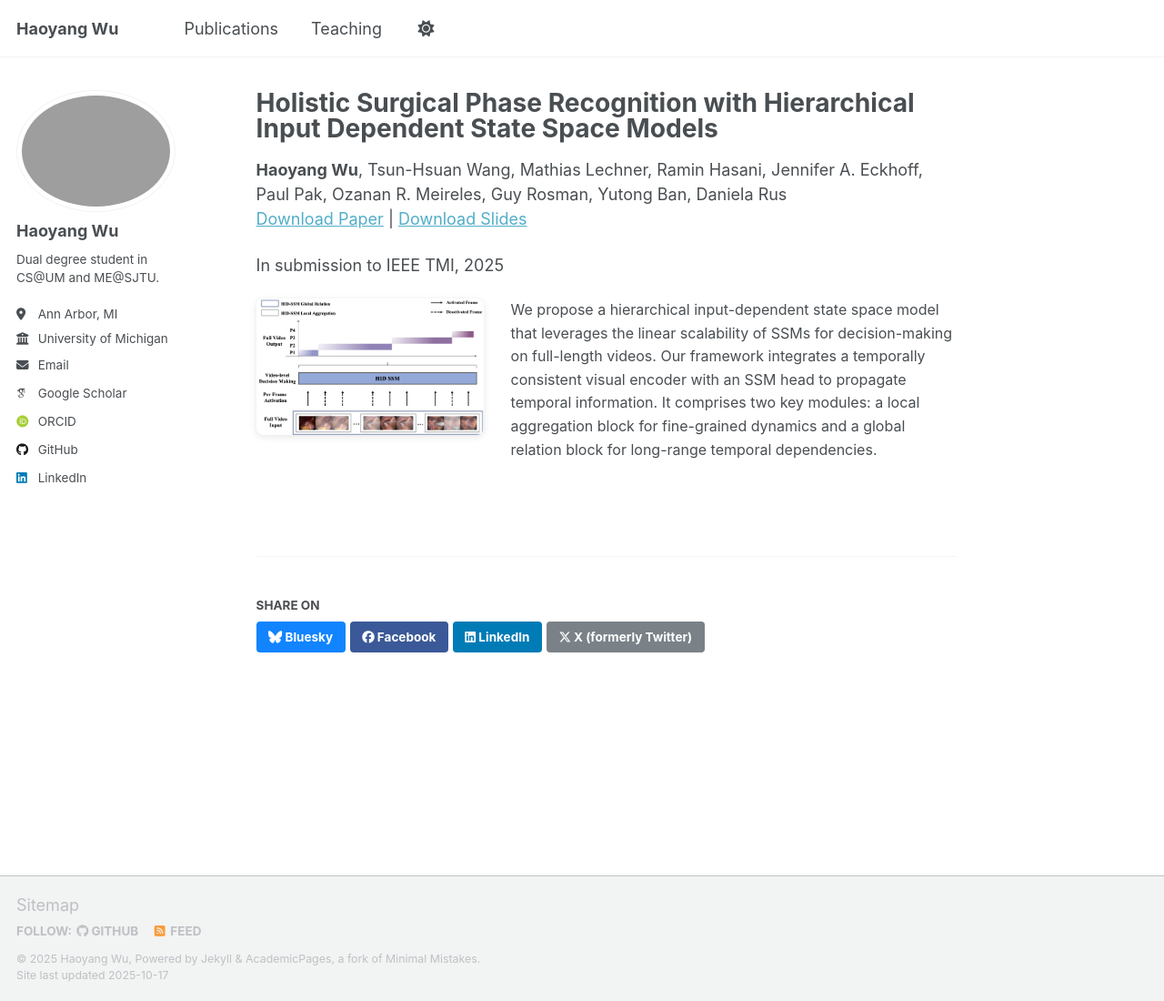
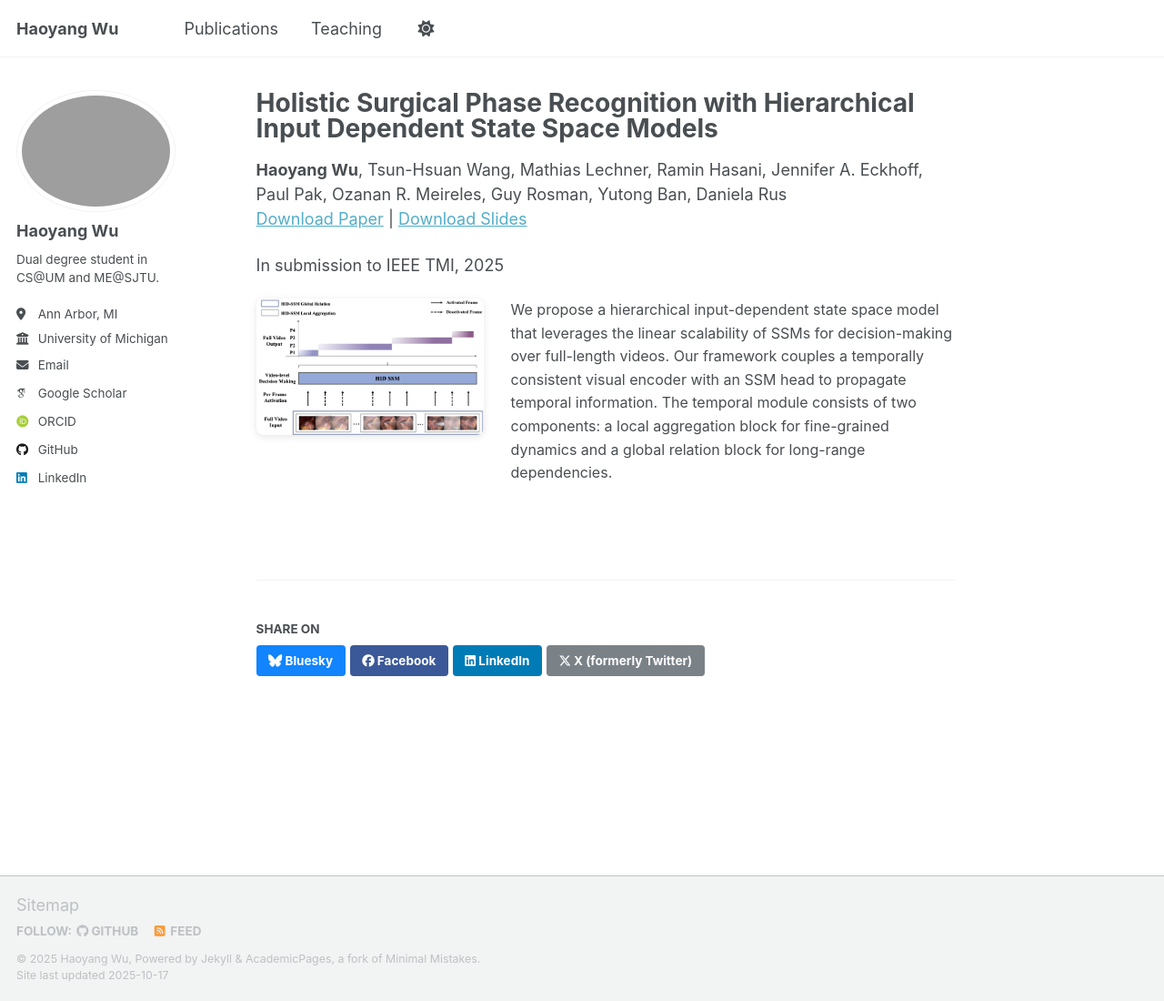
Before and after one commit to William-HYWu/William-HYWu.github.io, a Jekyll site: the page built from _publications/HID-SSM.md, in a window 1280 px wide and 1100 px high. Shown: the whole window at 91% size. Built offline with Jekyll 4.4.1, drawn with Linux system fonts in a browser that asks for light colours; some web fonts are replaced; a script that is not in the unit is left out.

```diff
--- a/_publications/HID-SSM.md
+++ b/_publications/HID-SSM.md
@@ -17,7 +17,7 @@
   </div>
   <div style="flex: 1;">
     <p style="font-size: 16px; line-height: 1.6;">
-      We propose a hierarchical input-dependent state space model that leverages the linear scalability of SSMs for decision-making on full-length videos. Our framework integrates a temporally consistent visual encoder with an SSM head to propagate temporal information. It comprises two key modules: a local aggregation block for fine-grained dynamics and a global relation block for long-range temporal dependencies.
+      We propose a hierarchical input-dependent state space model that leverages the linear scalability of SSMs for decision-making over full-length videos. Our framework couples a temporally consistent visual encoder with an SSM head to propagate temporal information. The temporal module consists of two components: a local aggregation block for fine-grained dynamics and a global relation block for long-range dependencies.
     </p>
   </div>
 </div>
```
